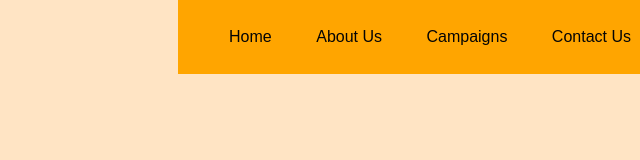
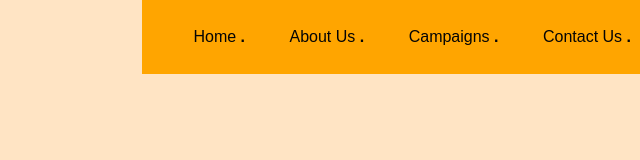
Before and after one commit to chimeszn/CHAR-ITI, a plain HTML site: page campaigns.html in a window 1280 px wide. Shown: the whole page, without its empty margins (640-1280 px from the left). Drawn offline with Linux system fonts and the light colour scheme.

Commit message:
updated nav bar

```diff
--- a/campaigns.html
+++ b/campaigns.html
@@ -11,10 +11,10 @@
 	<header>
 		<nav class="bg">
 			<ul>
-				<li><a href="index.html">Home</a></li>
-				<li><a href="about.html">About Us </a></li>
-				<li><a href="campaigns.html">Campaigns</a></li>
-				<li><a href="contact.html">Contact Us</a></li>
+				<li><a href="index.html">Home      <b>.</b> </a></li>
+				<li><a href="about.html">About Us       <b>.</b> </a></li>
+				<li><a href="campaigns.html">Campaigns      <b>.</b> </a></li>
+				<li><a href="contact.html">Contact Us   <b>.</b> </a></li>
 			</ul>
 		</nav>
 
```
Also changed, not shown: about.html (+4 -4 lines), contact.html (+4 -4 lines), donate.html (+4 -4 lines), index.html (+4 -4 lines).
